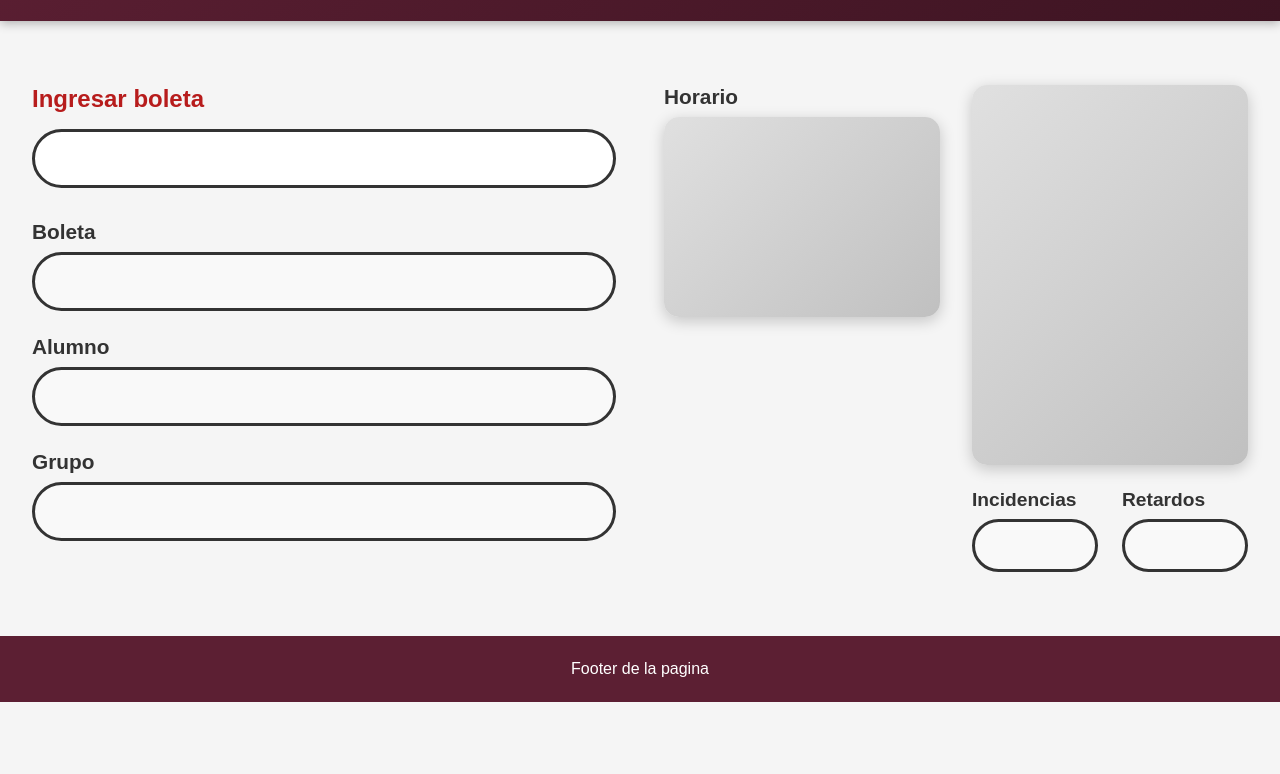
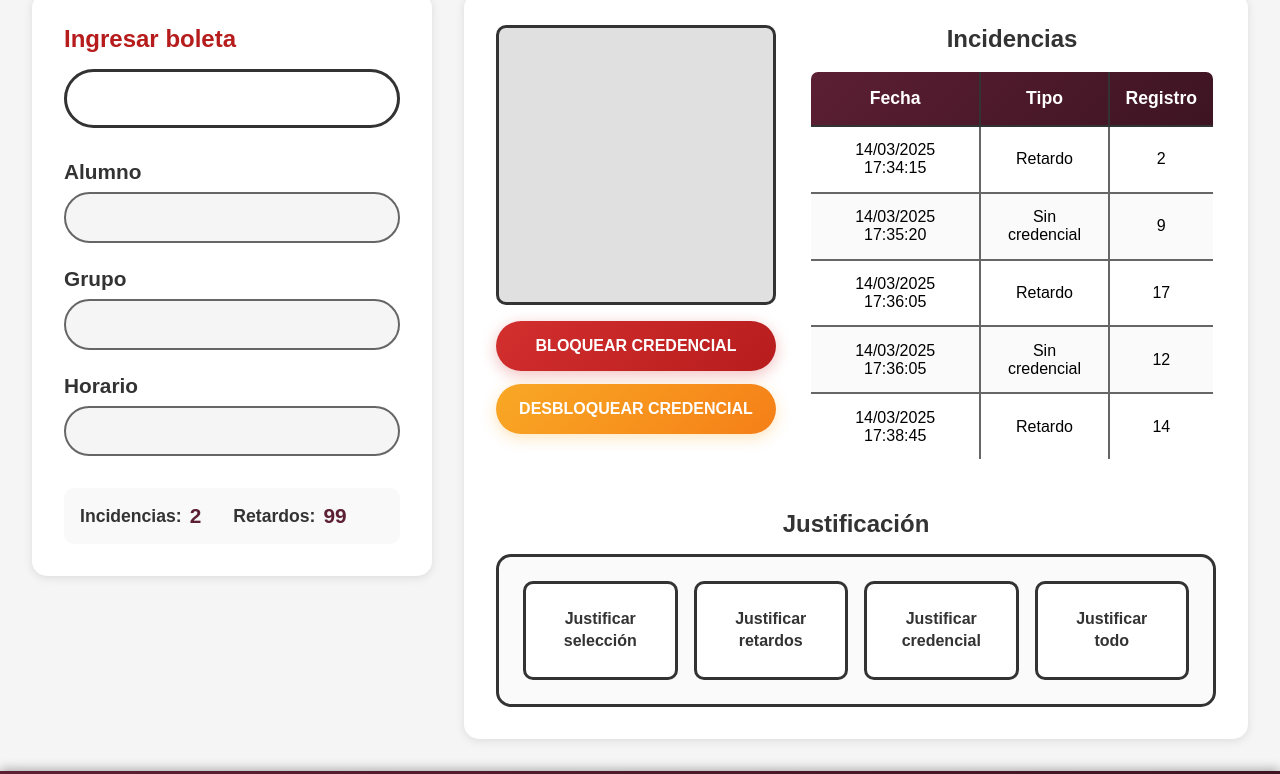
Before and after one commit to MugOfMarco/QR-Pass_ProgramaWeb, a website: page frontend/BuscarAlumno.html in a window 1280 px wide. Shown: the part 141-915 px from the top of the page. Before the commit the page ends 843 px from the top, so only its background shows below. Drawn offline with Linux system fonts and the light colour scheme.

Commit message:
BUSCAR ALUMNO TODO

```diff
--- a/css/buscarAlumno.css
+++ b/css/buscarAlumno.css
@@ -28,7 +28,7 @@ body {
     align-items: center;
 }
 
-/* Botón de navegación (menú hamburguesa) */
+/* Botón de navegación */
 .nav-button button {
     width: 50px;
     height: 50px;
@@ -62,7 +62,7 @@ body {
 }
 
 /* Título del header */
-.title {
+.title h1 {
     color: white;
     font-size: 2.5rem;
     font-weight: 700;
@@ -75,29 +75,25 @@ body {
     height: 60px;
 }
 
-/* Contenedor principal */
+/* Main Container */
 .main-container {
-    flex: 1;
+    display: grid;
+    grid-template-columns: 400px 1fr;
+    gap: 2rem;
     max-width: 1400px;
     margin: 2rem auto;
-    padding: 2rem;
-    display: grid;
-    grid-template-columns: 1fr 1fr;
-    gap: 3rem;
-    width: 100%;
+    padding: 0 2rem;
+    flex: 1;
 }
 
-/* Sección de búsqueda de estudiante */
-.student-search-section {
-    display: flex;
-    flex-direction: column;
+/* Left Column - Student Search */
+.student-search-section .container {
+    background-color: white;
+    padding: 2rem;
+    border-radius: 15px;
+    box-shadow: 0 2px 10px rgba(0, 0, 0, 0.1);
 }
 
-.container {
-    width: 100%;
-}
-
-/* Grupo de input destacado */
 .input-group {
     margin-bottom: 2rem;
 }
@@ -110,145 +106,302 @@ body {
     margin-bottom: 1rem;
 }
 
-.input-group input {
+.input-solo-numeros {
     width: 100%;
     padding: 1rem 1.5rem;
-    font-size: 1.1rem;
     border: 3px solid #333;
     border-radius: 50px;
-    background-color: white;
+    font-size: 1.1rem;
     transition: all 0.3s ease;
 }
 
-.input-group input:focus {
+.input-solo-numeros:focus {
     outline: none;
     border-color: #5c1f33;
     box-shadow: 0 0 0 3px rgba(92, 31, 51, 0.1);
 }
 
-/* Campos de datos del estudiante */
 .student-data-display {
     display: flex;
     flex-direction: column;
     gap: 1.5rem;
+    margin-bottom: 2rem;
 }
 
-.field {
+.field label {
+    display: block;
+    font-size: 1.3rem;
+    font-weight: 700;
+    margin-bottom: 0.5rem;
+    color: #333;
+}
+
+.field input {
+    width: 100%;
+    padding: 0.9rem 1.2rem;
+    border: 2px solid #666;
+    border-radius: 50px;
+    font-size: 1rem;
+    background-color: #f5f5f5;
+    color: #333;
+}
+
+/* Contadores de incidencias */
+.incident-counters {
+    display: flex;
+    gap: 2rem;
+    margin-top: 1.5rem;
+    padding: 1rem;
+    background-color: #f9f9f9;
+    border-radius: 10px;
+}
+
+.counter-item {
+    display: flex;
+    align-items: center;
+    gap: 0.5rem;
+}
+
+.counter-label {
+    font-size: 1.1rem;
+    font-weight: 700;
+    color: #333;
+}
+
+.counter-value {
+    font-size: 1.3rem;
+    font-weight: 700;
+    color: #5c1f33;
+}
+
+/* Right Column - Actions */
+.student-actions-section .container {
+    background-color: white;
+    padding: 2rem;
+    border-radius: 15px;
+    box-shadow: 0 2px 10px rgba(0, 0, 0, 0.1);
+    display: flex;
+    flex-direction: column;
+    gap: 2rem;
+}
+
+.top-section {
+    display: grid;
+    grid-template-columns: 280px 1fr;
+    gap: 2rem;
+}
+
+/* Photo Container */
+.photo-container {
+    display: flex;
+    flex-direction: column;
+    gap: 1rem;
+}
+
+.photo-box {
+    width: 100%;
+    height: 280px;
+    background-color: #e0e0e0;
+    border: 3px solid #333;
+    border-radius: 10px;
+    display: flex;
+    align-items: center;
+    justify-content: center;
+    overflow: hidden;
+}
+
+/* Botones de credencial */
+.credential-buttons {
+    display: flex;
+    flex-direction: column;
+    gap: 0.8rem;
+}
+
+.btn-credential {
+    padding: 1rem;
+    font-size: 1rem;
+    font-weight: 700;
+    border: none;
+    border-radius: 50px;
+    cursor: pointer;
+    transition: all 0.3s ease;
+    color: white;
+    text-align: center;
+}
+
+.btn-block {
+    background: linear-gradient(135deg, #d32f2f 0%, #b71c1c 100%);
+    box-shadow: 0 4px 15px rgba(211, 47, 47, 0.3);
+}
+
+.btn-block:hover {
+    transform: translateY(-3px);
+    box-shadow: 0 6px 20px rgba(211, 47, 47, 0.4);
+}
+
+.btn-unblock {
+    background: linear-gradient(135deg, #f9a825 0%, #f57f17 100%);
+    box-shadow: 0 4px 15px rgba(249, 168, 37, 0.3);
+}
+
+.btn-unblock:hover {
+    transform: translateY(-3px);
+    box-shadow: 0 6px 20px rgba(249, 168, 37, 0.4);
+}
+
+.btn-credential:active {
+    transform: translateY(-1px);
+}
+
+/* Incidents Section */
+.incidents-section {
     display: flex;
     flex-direction: column;
 }
 
-.field label {
-    font-size: 1.3rem;
+.section-title {
+    font-size: 1.5rem;
     font-weight: 700;
-    color: #333;
-    margin-bottom: 0.5rem;
-}
-
-.field input {
-    width: 100%;
-    padding: 1rem 1.5rem;
-    font-size: 1.1rem;
-    border: 3px solid #333;
-    border-radius: 50px;
-    background-color: white;
+    margin-bottom: 1rem;
+    text-align: center;
     color: #333;
 }
 
-.field input:read-only {
-    background-color: #f9f9f9;
-    cursor: default;
+.incidents-table {
+    width: 100%;
+    border-collapse: collapse;
+    border: 3px solid #333;
+    border-radius: 10px;
+    overflow: hidden;
 }
 
-/* Sección de detalles del estudiante */
-.student-details-section .container {
-    display: flex;
-    gap: 2rem;
+.incidents-table thead {
+    background: linear-gradient(135deg, #5c1f33 0%, #3d1422 100%);
 }
 
-.details-column {
-    flex: 1;
-    display: flex;
-    flex-direction: column;
+.incidents-table th {
+    padding: 1rem;
+    text-align: center;
+    font-weight: 700;
+    font-size: 1.1rem;
+    color: white;
+    border: 2px solid #333;
 }
 
-.details-column > label {
-    font-size: 1.3rem;
-    font-weight: 700;
-    color: #333;
-    margin-bottom: 0.5rem;
+.incidents-table td {
+    padding: 0.9rem;
+    text-align: center;
+    border: 2px solid #666;
+    font-size: 1rem;
 }
 
-/* Cajas placeholder */
-.placeholder-box {
-    width: 100%;
-    border-radius: 15px;
-    box-shadow: 0 4px 15px rgba(0, 0, 0, 0.2);
+.incidents-table tbody tr {
+    background-color: white;
+    transition: background-color 0.3s ease;
 }
 
-.horario-box {
-    height: 200px;
-    background: linear-gradient(135deg, #e0e0e0 0%, #c0c0c0 100%);
+.incidents-table tbody tr:hover {
+    background-color: #f5f5f5;
 }
 
-.photo-box {
-    height: 380px;
-    background: linear-gradient(135deg, #e0e0e0 0%, #c0c0c0 100%);
-    margin-bottom: 1.5rem;
+.incidents-table tbody tr:nth-child(even) {
+    background-color: #fafafa;
 }
 
-/* Campos de estado (Incidencias y Retardos) */
-.status-fields {
-    display: flex;
-    gap: 1.5rem;
+.incidents-table tbody tr:nth-child(even):hover {
+    background-color: #f0f0f0;
 }
 
-.status-fields .field {
-    flex: 1;
+/* Justification Section */
+.justification-section {
+    margin-top: 1rem;
 }
 
-.status-fields .field label {
-    font-size: 1.2rem;
+.justification-title {
+    font-size: 1.5rem;
     font-weight: 700;
+    margin-bottom: 1rem;
+    text-align: center;
+    color: #333;
 }
 
-.status-fields .field input {
-    padding: 0.8rem 1.2rem;
-    text-align: center;
-    font-weight: 600;
+.justification-buttons {
+    display: grid;
+    grid-template-columns: repeat(4, 1fr);
+    gap: 1rem;
+    padding: 1.5rem;
+    border: 3px solid #333;
+    border-radius: 15px;
+    background-color: #fafafa;
+}
+
+.justification-buttons button {
+    padding: 1.5rem 1rem;
+    font-size: 1rem;
+    font-weight: 700;
+    border: 3px solid #333;
+    border-radius: 10px;
+    background-color: white;
+    cursor: pointer;
+    transition: all 0.3s ease;
+    line-height: 1.4;
+    color: #333;
+}
+
+.justification-buttons button:hover {
+    background: linear-gradient(135deg, #5c1f33 0%, #3d1422 100%);
+    color: white;
+    transform: translateY(-3px);
+    box-shadow: 0 6px 20px rgba(92, 31, 51, 0.4);
+}
+
+.justification-buttons button:active {
+    transform: translateY(-1px);
 }
 
 /* Footer */
 .site-footer {
-    background-color: #5c1f33;
-    color: white;
+    background: linear-gradient(135deg, #5c1f33 0%, #3d1422 100%);
     padding: 1.5rem;
-    text-align: center;
     margin-top: auto;
+    box-shadow: 0 -2px 10px rgba(0, 0, 0, 0.3);
 }
 
 .footer-container {
     max-width: 1400px;
     margin: 0 auto;
+    text-align: center;
 }
 
 .footer-container p {
+    color: white;
     font-size: 1rem;
+    font-weight: 600;
 }
 
 /* Responsive */
-@media (max-width: 1024px) {
+@media (max-width: 1200px) {
     .main-container {
         grid-template-columns: 1fr;
-        gap: 2rem;
     }
 
+    .top-section {
+        grid-template-columns: 250px 1fr;
+    }
+}
+
+@media (max-width: 1024px) {
     .title h1 {
         font-size: 2rem;
     }
 
-    .student-details-section .container {
-        flex-direction: column;
+    .top-section {
+        grid-template-columns: 1fr;
+    }
+
+    .photo-container {
+        max-width: 300px;
+        margin: 0 auto;
     }
 }
 
@@ -270,14 +423,16 @@ body {
 
     .main-container {
         padding: 1rem;
+        gap: 1.5rem;
     }
 
-    .label-highlight {
-        font-size: 1.2rem;
+    .justification-buttons {
+        grid-template-columns: repeat(2, 1fr);
     }
 
-    .field label {
-        font-size: 1.1rem;
+    .incident-counters {
+        flex-direction: column;
+        gap: 0.5rem;
     }
 
     .nav-button button {
@@ -295,171 +450,24 @@ body {
         top: 11px;
         box-shadow: 0 7px 0 #5c1f33, 0 14px 0 #5c1f33;
     }
-
-    .status-fields {
-        flex-direction: column;
-        gap: 1rem;
-    }
-
-    .photo-box {
-        height: 300px;
-    }
-
-    .horario-box {
-        height: 150px;
-    }
 }
 
 @media (max-width: 480px) {
-    .student-details-section .container {
-        gap: 1rem;
+    .justification-buttons {
+        grid-template-columns: 1fr;
     }
 
-    .photo-box {
-        height: 250px;
+    .field label {
+        font-size: 1.1rem;
+    }
+
+    .label-highlight {
+        font-size: 1.2rem;
+    }
+
+    .incidents-table th,
+    .incidents-table td {
+        padding: 0.6rem 0.4rem;
+        font-size: 0.9rem;
     }
 }
-
-.menu-navegacion {
-    position: relative;
-    z-index: 1000;
-}
-
-.menu-lista {
-    position: absolute;
-    top: 20px;
-    left: 20px;
-    background: white;
-    border: 3px solid #5c1f33;
-    border-radius: 15px;
-    box-shadow: 0 4px 20px rgba(0, 0, 0, 0.3);
-    list-style: none;
-    padding: 1rem 0;
-    margin: 0;
-    min-width: 280px;
-    z-index: 1001;
-    display: none;
-    opacity: 0;
-    transform: translateY(-10px);
-    transition: all 0.3s ease;
-}
-
-.menu-lista.menu-visible {
-    display: block;
-    opacity: 1;
-    transform: translateY(0);
-}
-
-.menu-lista li {
-    border-bottom: 2px solid #f0f0f0;
-    transition: background-color 0.3s ease;
-}
-
-.menu-lista li:last-child {
-    border-bottom: none;
-}
-
-.menu-lista a {
-    display: block;
-    padding: 1rem 1.5rem;
-    text-decoration: none;
-    color: #333;
-    font-size: 1.1rem;
-    font-weight: 600;
-    transition: all 0.3s ease;
-}
-
-.menu-lista a:hover {
-    background: linear-gradient(135deg, #5c1f33 0%, #3d1422 100%);
-    color: white;
-    padding-left: 2rem;
-}
-
-.menu-overlay {
-    position: fixed;
-    top: 0;
-    left: 0;
-    width: 100%;
-    height: 100%;
-    background: rgba(0, 0, 0, 0.5);
-    z-index: 999;
-    display: none;
-}
-
-.menu-overlay.menu-visible {
-    display: block;
-}
-
-.Boton-nav {
-    cursor: pointer;
-    transition: transform 0.3s ease;
-}
-
-.Boton-nav:hover {
-    transform: scale(1.1);
-}
-
-.Boton-nav button {
-    background: none;
-    border: none;
-    cursor: pointer;
-    padding: 0;
-}
-
-.Boton-nav img {
-    width: 110px;
-    height: 110px;
-    transition: transform 0.3s ease;
-}
-
-.Boton-nav:hover img {
-    transform: scale(1.05);
-}
-
-@media (max-width: 1024px) {
-    .menu-lista {
-        min-width: 250px;
-        left: 1rem;
-    }
-
-    .menu-lista a {
-        font-size: 1rem;
-        padding: 0.9rem 1.3rem;
-    }
-}
-
-@media (max-width: 768px) {
-    .menu-lista {
-        position: fixed;
-        top: 140px;
-        left: 50%;
-        transform: translateX(-50%) translateY(-10px);
-        min-width: 90%;
-        max-width: 400px;
-    }
-
-    .menu-lista.menu-visible {
-        transform: translateX(-50%) translateY(0);
-    }
-
-    .Boton-nav {
-        order: -1;
-    }
-}
-
-@media (max-width: 480px) {
-    .menu-lista {
-        top: 120px;
-        min-width: 95%;
-    }
-
-    .menu-lista a {
-        font-size: 0.95rem;
-        padding: 0.8rem 1.2rem;
-    }
-
-    .Boton-nav img {
-        width: 80px;
-        height: 80px;
-    }
-}
--- a/frontend/BuscarAlumno.html
+++ b/frontend/BuscarAlumno.html
@@ -4,69 +4,33 @@
     <meta charset="UTF-8">
     <meta name="viewport" content="width=device-width, initial-scale=1.0">
     <title>Buscar Alumno</title>
-    <link rel="stylesheet" href="../css/buscarAlumno.css"> </head>
+    <link rel="stylesheet" href="../css/buscarAlumno.css">
+</head>
 <body>
-
     <header class="site-header">
         <div class="header-container">
-            <div class="Boton-nav">
-                <button type="button" id="menu-toggle-btn" class="tu-clase-de-boton">
-                    <img src="../imgs/menu.png" alt="">
-                </button>
+            <div class="nav-button">
+                <button type="button"></button>
             </div>
-            <h1 class="title">Buscar Alumno</h1>
+            <div class="title">
+                <h1>Buscar alumno</h1>
+            </div>
             <div class="logo">
-                <img src="../imgs/logo(2).png" alt="">
+                <img src="path/to/qr-pass-logo.png" alt="Logo QR Pass">
             </div>
         </div>
     </header>
 
-    <nav class="menu-navegacion">
-        <ul id="lista-opciones" class="menu-lista">
-            <li>
-                <a href="./Entrada_Salida.html">Registro de entrada y salida</a>
-            </li>
-            <li>
-                <a href="./Incidencias.html">Incidencias</a>
-            </li>
-            <li>
-                <a href="./BuscarAlumno.html">Buscar alumno</a>
-            </li>
-            <li>
-                <a href="./BloquearCredencial.html">Bloquear credencial</a>
-            </li>
-            <li>
-                <a href="./DescargasBD.html">Descargar BD</a>
-            </li>
-            <li>
-                <a href="./ModificarAlumno.html">Modificar alumno</a>
-            </li>
-            <li>
-                <a href="./RegistrarAlumno.html">Registrar alumno</a>
-            </li>
-        </ul>
-    </nav>
-
-    <div id="menu-overlay" class="menu-overlay"></div>
-
     <div class="main-container">
-
+        <!-- Columna Izquierda: Datos del Alumno -->
         <section class="student-search-section">
-
             <div class="container">
-
                 <div class="input-group">
                     <label for="search-boleta" class="label-highlight">Ingresar boleta</label>
                     <input type="text" id="search-boleta" name="search-boleta" class="input-solo-numeros">
                 </div>
 
                 <div class="student-data-display">
-
-                    <div class="field">
-                        <label for="display-boleta">Boleta</label>
-                        <input type="text" id="display-boleta" name="display-boleta" readonly>
-                    </div>
-
                     <div class="field">
                         <label for="display-alumno">Alumno</label>
                         <input type="text" id="display-alumno" name="display-alumno" readonly>
@@ -77,57 +41,117 @@
                         <input type="text" id="display-grupo" name="display-grupo" readonly>
                     </div>
 
+                    <div class="field">
+                        <label for="display-horario">Horario</label>
+                        <input type="text" id="display-horario" name="display-horario" readonly>
+                    </div>
                 </div>
 
+                <!-- Contadores de incidencias -->
+                <div class="incident-counters">
+                    <div class="counter-item">
+                        <span class="counter-label">Incidencias:</span>
+                        <span class="counter-value" id="total-incidencias">2</span>
+                    </div>
+                    <div class="counter-item">
+                        <span class="counter-label">Retardos:</span>
+                        <span class="counter-value" id="total-retardos">99</span>
+                    </div>
+                </div>
             </div>
         </section>
 
-        <section class="student-details-section">
+        <!-- Columna Derecha: Layout reorganizado -->
+        <section class="student-actions-section">
+            <div class="container">
+                <div class="top-section">
+                    <!-- Foto del estudiante a la izquierda -->
+                    <div class="photo-container">
+                        <div class="placeholder-box photo-box">
+                            <img id="student-photo" src="" alt="Foto del estudiante" style="display: none; width: 100%; height: 100%; object-fit: cover; border-radius: 8px;">
+                        </div>
 
-            <div class="container">
-
-                <div class="details-column">
-                    <label for="display-horario">Horario</label>
-                    <div id="display-horario" class="placeholder-box horario-box">
+                        <!-- Botones de credencial -->
+                        <div class="credential-buttons">
+                            <button type="button" id="btn-bloquear-credencial" class="btn-credential btn-block">
+                                BLOQUEAR CREDENCIAL
+                            </button>
+                            <button type="button" id="btn-desbloquear-credencial" class="btn-credential btn-unblock">
+                                DESBLOQUEAR CREDENCIAL
+                            </button>
                         </div>
                     </div>
 
-                <div class="details-column">
-                    <div class="placeholder-box photo-box">
+                    <!-- Sección de Incidencias -->
+                    <div class="incidents-section">
+                        <h2 class="section-title">Incidencias</h2>
 
+                        <table class="incidents-table">
+                            <thead>
+                                <tr>
+                                    <th>Fecha</th>
+                                    <th>Tipo</th>
+                                    <th>Registro</th>
+                                </tr>
+                            </thead>
+                            <tbody id="incidents-tbody">
+                                <!-- Datos de ejemplo - se llenarán dinámicamente -->
+                                <tr>
+                                    <td>14/03/2025 17:34:15</td>
+                                    <td>Retardo</td>
+                                    <td>2</td>
+                                </tr>
+                                <tr>
+                                    <td>14/03/2025 17:35:20</td>
+                                    <td>Sin credencial</td>
+                                    <td>9</td>
+                                </tr>
+                                <tr>
+                                    <td>14/03/2025 17:36:05</td>
+                                    <td>Retardo</td>
+                                    <td>17</td>
+                                </tr>
+                                <tr>
+                                    <td>14/03/2025 17:36:05</td>
+                                    <td>Sin credencial</td>
+                                    <td>12</td>
+                                </tr>
+                                <tr>
+                                    <td>14/03/2025 17:38:45</td>
+                                    <td>Retardo</td>
+                                    <td>14</td>
+                                </tr>
+                            </tbody>
+                        </table>
+                    </div>
                 </div>
 
-                    <div class="status-fields">
-                        <div class="field">
-                            <label for="display-incidencias">Incidencias</label>
-                            <input type="text" id="display-incidencias" name="display-incidencias" readonly>
+                <!-- Justificación -->
+                <div class="justification-section">
+                    <h3 class="justification-title">Justificación</h3>
+                    <div class="justification-buttons">
+                        <button type="button" id="btn-just-seleccion">
+                            Justificar<br>selección
+                        </button>
+                        <button type="button" id="btn-just-retardos">
+                            Justificar<br>retardos
+                        </button>
+                        <button type="button" id="btn-just-credencial">
+                            Justificar<br>credencial
+                        </button>
+                        <button type="button" id="btn-just-todo">
+                            Justificar<br>todo
+                        </button>
                     </div>
-
-                        <div class="field">
-                            <label for="display-retardos">Retardos</label>
-                            <input type="text" id="display-retardos" name="display-retardos" readonly>
                 </div>
-
             </div>
-
-                </div>
-
-
-
-            </div>
-
         </section>
-
-
     </div>
 
     <footer class="site-footer">
         <div class="footer-container">
-                <p>Footer de la pagina
-                </p>
+            <p>Footer de la pagina</p>
         </div>
-
-
     </footer>
 
     <script src="./JS/validaciones.js"></script>
```
Lines whose indentation alone changed are shown as unchanged.
